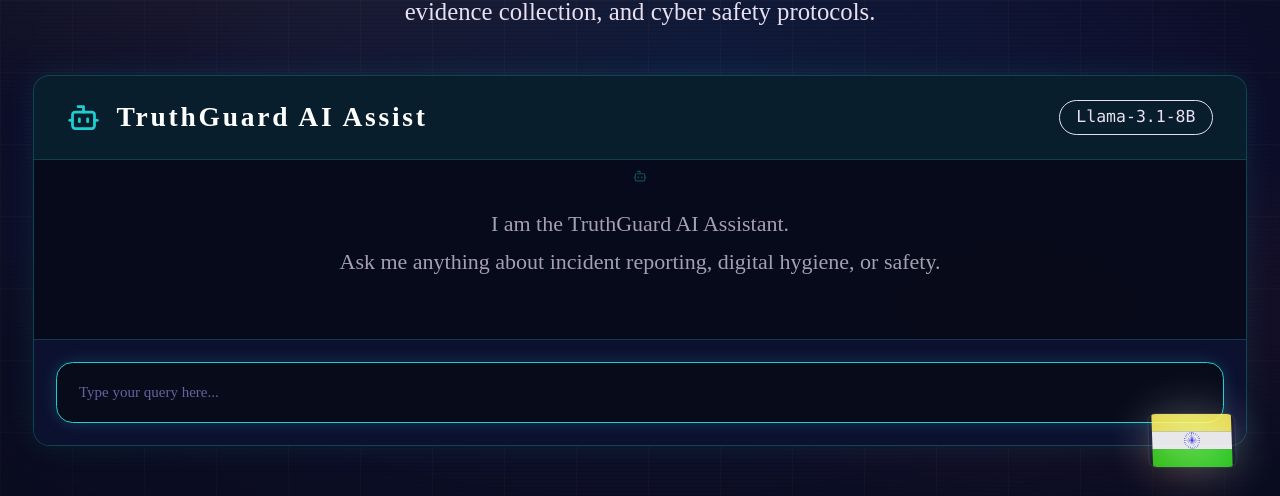
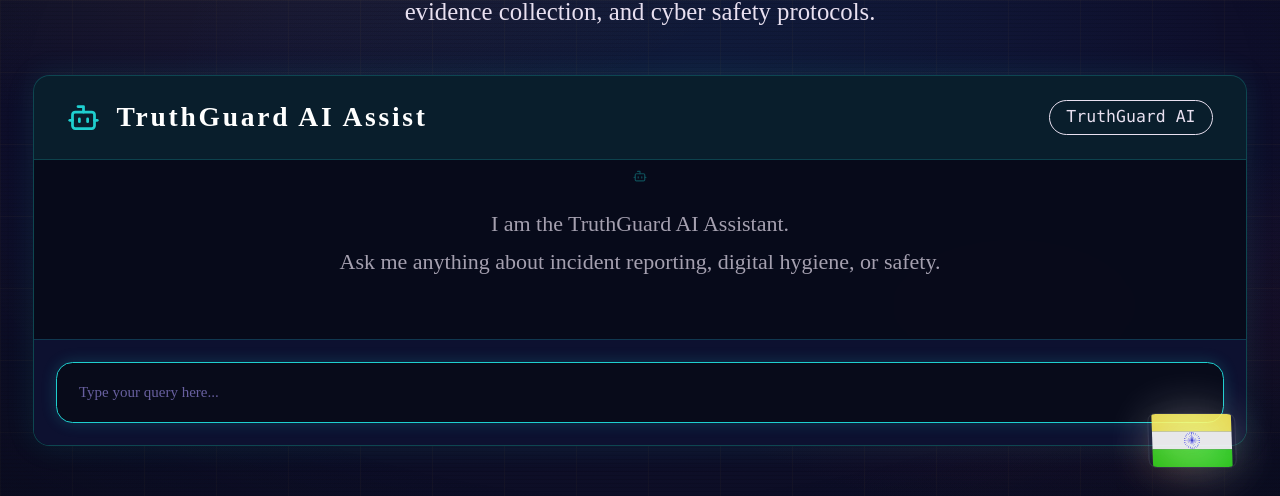
Before and after one commit to arpitgit2006/tgx2.0, a Next.js app: page /chat in a window 1280 px wide. Shown: the part 288-784 px from the top of the page. Built offline with nearby package versions, Linux system fonts and the light colour scheme.

Commit message:
ui of chat box fix

```diff
--- a/src/components/Chatbot.tsx
+++ b/src/components/Chatbot.tsx
@@ -48,17 +48,17 @@ export default function Chatbot() {
   }
 
   return (
-    <div className="flex flex-col h-[70vh] w-full max-w-4xl mx-auto rounded-xl border border-[var(--teal)]/30 overflow-hidden shadow-[0_0_30px_rgba(31,207,207,0.1)]" style={{background: 'rgba(8,11,26,0.97)', backdropFilter: 'blur(28px)'}}>
+    <div className="flex flex-col h-[82vh] w-full max-w-5xl mx-auto rounded-xl border border-[var(--teal)]/30 overflow-hidden shadow-[0_0_30px_rgba(31,207,207,0.1)]" style={{background: 'rgba(8,11,26,0.97)', backdropFilter: 'blur(28px)'}}>
       {/* Header */}
       <div className="bg-neo-cyan/10 border-b border-neo-cyan/20 px-6 py-4 flex items-center justify-between">
         <h2 className="text-xl font-display font-semibold text-white tracking-widest flex items-center gap-3">
           <Bot className="text-neo-cyan w-6 h-6" /> TruthGuard AI Assist
         </h2>
-        <span className="text-xs font-mono text-neo-teal px-3 py-1 bg-neo-teal/10 rounded-full border border-neo-teal/30">Llama-3.1-8B</span>
+        <span className="text-xs font-mono text-neo-teal px-3 py-1 bg-neo-teal/10 rounded-full border border-neo-teal/30">TruthGuard AI</span>
       </div>
 
       {/* Message List */}
-      <div className="flex-1 overflow-y-auto p-6 space-y-6">
+      <div className="flex-1 overflow-y-auto p-6 space-y-6 scroll-smooth">
         {messages.length === 0 && (
            <div className="h-full flex flex-col items-center justify-center text-center space-y-4 opacity-70">
               <Bot className="text-neo-cyan w-16 h-16 opacity-50" />
@@ -68,7 +68,7 @@ export default function Chatbot() {
 
         {messages.map((msg, i) => (
           <div key={i} className={`flex w-full ${msg.role === "user" ? "justify-end" : "justify-start"}`}>
-            <div className={`flex gap-4 max-w-[85%] ${msg.role === "user" ? "flex-row-reverse" : "flex-row"}`}>
+            <div className={`flex gap-3 ${msg.role === "user" ? "max-w-[80%] flex-row-reverse" : "max-w-[92%] flex-row"}`}>
               {/* Avatar */}
               <div className="flex-shrink-0 mt-1">
                 {msg.role === "user" ? (
@@ -84,10 +84,10 @@ export default function Chatbot() {
 
               {/* Bubble */}
               <div
-                className={`px-5 py-3 rounded-2xl align-top whitespace-pre-wrap font-serif text-[15px] leading-relaxed
+                className={`px-5 py-4 rounded-2xl whitespace-pre-wrap text-[15px] leading-[1.8] break-words w-full
                   ${msg.role === "user"
-                    ? "bg-[var(--teal-dim)] border border-[var(--teal)]/30 text-[var(--text)] rounded-tr-none"
-                    : "bg-[var(--bg3)] border border-[var(--border-gold)]/40 text-[var(--text)] rounded-tl-none shadow-md"
+                    ? "bg-[var(--teal-dim)] border border-[var(--teal)]/30 text-[var(--text)] rounded-tr-none font-serif"
+                    : "bg-[var(--bg3)] border border-[var(--border-gold)]/40 text-[var(--text)] rounded-tl-none shadow-md font-sans"
                   }`}
               >
                 {msg.text}
```
